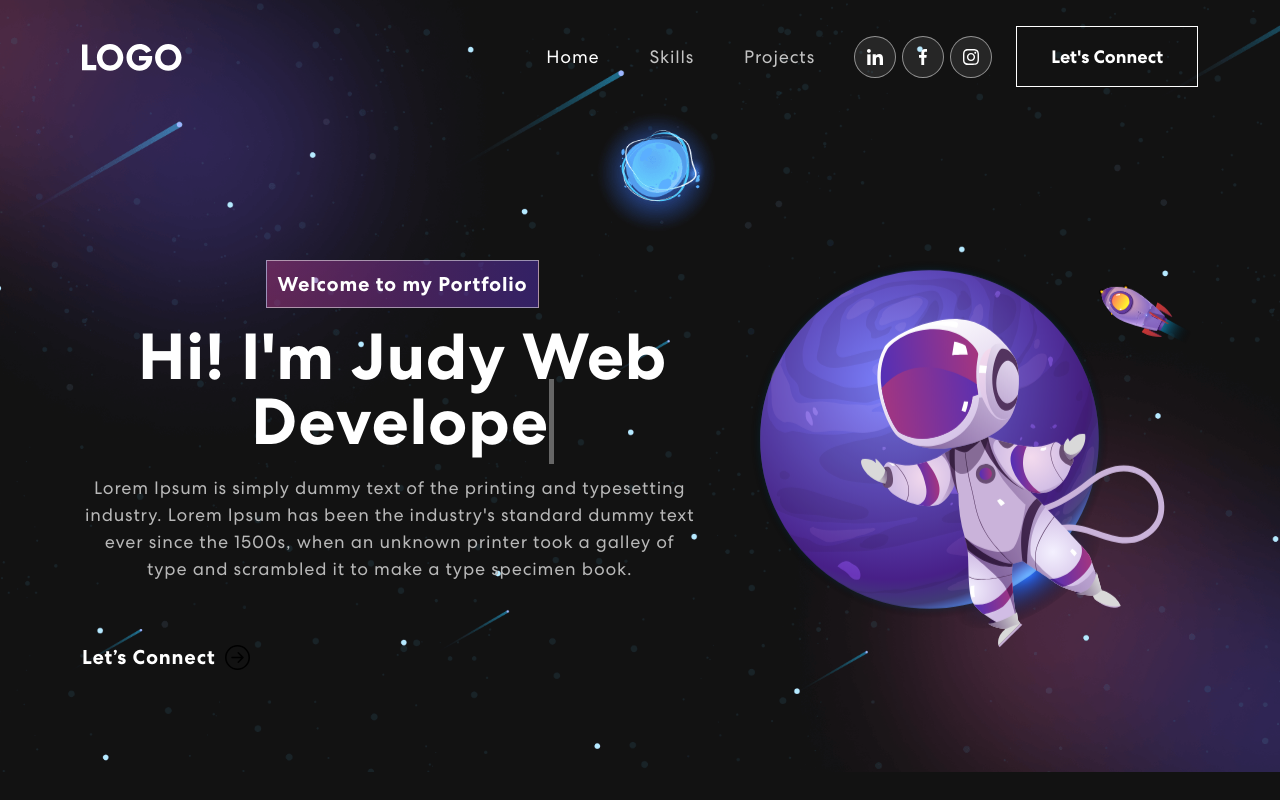
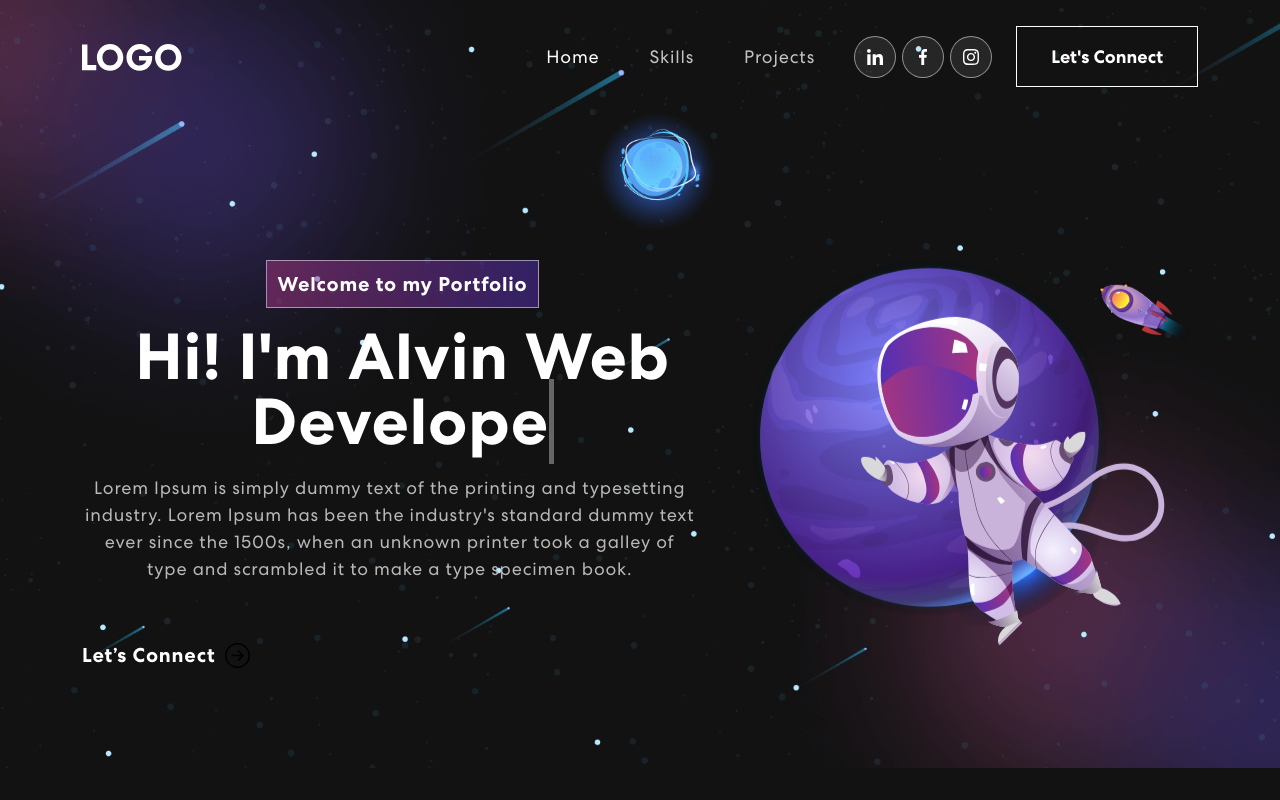
Before and after one commit to ayoung58/personal-portfolio-website, a React (Create React App) app: page / in a window 1280 px wide. Built offline with nearby package versions, Linux system fonts and the light colour scheme.

Commit message:
Customize and fix link to connect section for Let's Connect

```diff
--- a/src/components/Banner.js
+++ b/src/components/Banner.js
@@ -4,6 +4,7 @@ import headerImg from "../assets/img/header-img.svg";
 import { ArrowRightCircle } from 'react-bootstrap-icons';
 // import 'animate.css';
 import TrackVisibility from 'react-on-screen';
+import { HashLink } from 'react-router-hash-link';
 
 export const Banner = () => {
     const letterChangeRate = 300;
@@ -80,9 +81,11 @@ export const Banner = () => {
               <div className={isVisible ? "animate__animated animate__fadeIn" : ""}>
                 <span className="tagline">Welcome to my Portfolio</span>
                 {/* text changes with state */}
-                <h1>{`Hi! I'm Judy`} <span className="txt-rotate" dataPeriod="1000" data-rotate='[ "Web Developer", "Web Designer", "UI/UX Designer" ]'><span className="wrap">{text}</span></span></h1>
+                <h1>{`Hi! I'm Alvin`} <span className="txt-rotate" dataPeriod="1000" data-rotate='[ "Web Developer", "Web Designer", "UI/UX Designer" ]'><span className="wrap">{text}</span></span></h1>
                   <p>Lorem Ipsum is simply dummy text of the printing and typesetting industry. Lorem Ipsum has been the industry's standard dummy text ever since the 1500s, when an unknown printer took a galley of type and scrambled it to make a type specimen book.</p>
-                  <button onClick={() => console.log('connect')}>Let’s Connect <ArrowRightCircle size={25} /></button>
+                    <HashLink className="text-decoration-none" to='#connect'>
+                    <button onClick={() => console.log('connect')}><span>Let’s Connect</span> <ArrowRightCircle size={25} /></button>
+                    </HashLink>
               </div>}
             </TrackVisibility>
           </Col>
```
